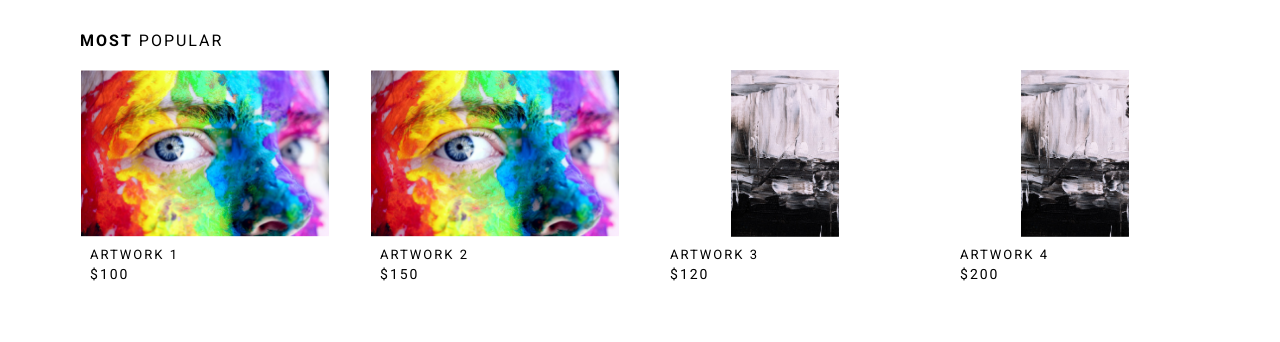
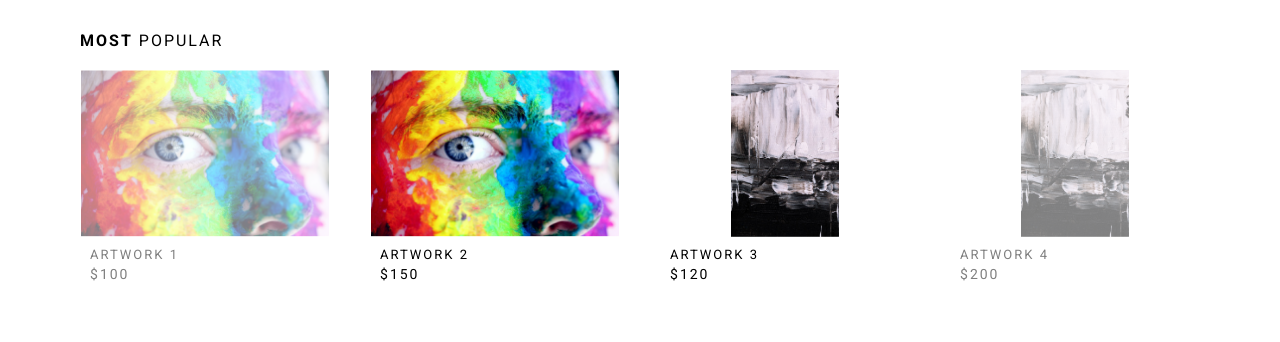
Before and after one commit to FacuBelli/API-Grupo11, a React (Vite) app: page /gallery in a window 1280 px wide. Shown: the part 432-774 px from the top of the page. Built offline with nearby package versions, Linux system fonts and the light colour scheme.

Commit message:
Estilo distinto para Artworks comprados

```diff
--- a/src/components/ArtworkCard/index.tsx
+++ b/src/components/ArtworkCard/index.tsx
@@ -9,7 +9,7 @@ interface Props {
 
 export default function ArtworkCard({ artwork }: Props) {
   return (
-    <Link to={`/gallery/${artwork.id}`} className={styles.card}>
+    <Link to={`/gallery/${artwork.id}`} className={artwork.is_sold ? `${styles.card} ${styles.disabled}` : styles.card}>
       <div className={styles.favorite}>
         <FavoriteButton id={artwork.id} />
       </div>
--- a/src/components/ArtworkCard/styles.module.css
+++ b/src/components/ArtworkCard/styles.module.css
@@ -4,6 +4,10 @@
   flex: none;
   width: 250px;
   position: relative;
+}
+
+.disabled {
+  opacity: 0.5;
 }
 
 .image {
```
